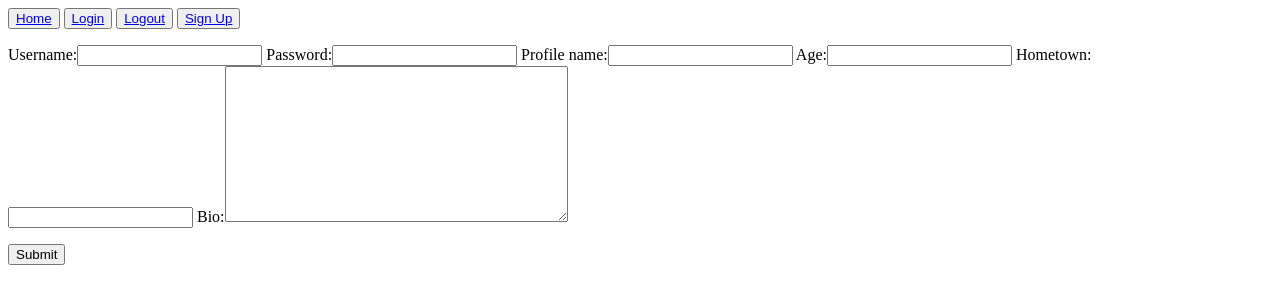
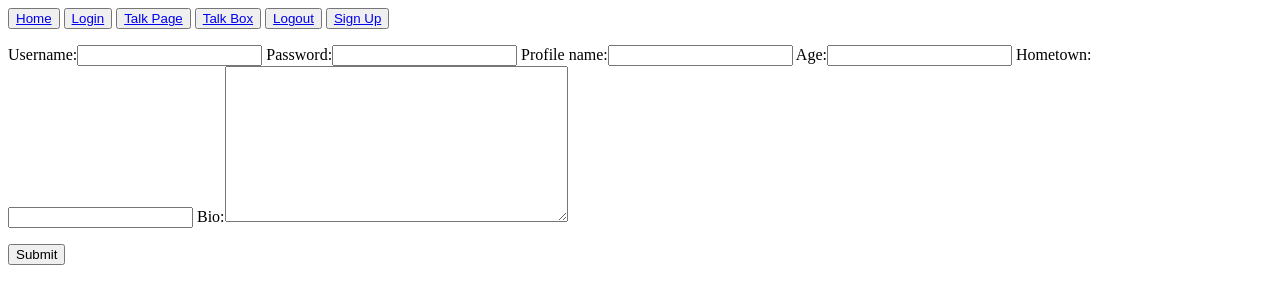
Before and after one commit to Will-Douglas/talk_box, a Django app: page /signup/ in a window 1280 px wide. Shown: the top 304 px of the page. Run offline with Django 3.2, Linux system fonts and the light colour scheme.

Commit message:
Added the profile link to all of the pages. Now abouot to work on the profile page itself.

```diff
--- a/templates/chatpage.html
+++ b/templates/chatpage.html
@@ -1,5 +1,7 @@
 <button><a href="/">Home</a></button>
 <button><a href="/login/">Login</a></button>
+<button><a href="/talker_page/{{request.user.id}}/">Talk Page</a></button>
+<button><a href="/new_post/">Talk Box</a></button>
 <button><a href="/logout/">Logout</a></button>
 <button><a href="/signup/">Sign Up</a></button>
 
--- a/templates/createdpost.html
+++ b/templates/createdpost.html
@@ -1,7 +1,10 @@
 <button><a href="/">Home</a></button>
 <button><a href="/login/">Login</a></button>
+<button><a href="/talker_page/{{request.user.id}}/">Talk Page</a></button>
+<button><a href="/new_post/">Talk Box</a></button>
 <button><a href="/logout/">Logout</a></button>
 <button><a href="/signup/">Sign Up</a></button>
+
 
 
 <p><form action="" method="post">
--- a/templates/index.html
+++ b/templates/index.html
@@ -3,8 +3,11 @@
 
 <button><a href="/">Home</a></button>
 <button><a href="/login/">Login</a></button>
+<button><a href="/talker_page/{{request.user.id}}/">Talk Page</a></button>
+<button><a href="/new_post/">Talk Box</a></button>
 <button><a href="/logout/">Logout</a></button>
 <button><a href="/signup/">Sign Up</a></button>
+
 
 {% for post in all_posts %}
 
--- a/templates/signupform.html
+++ b/templates/signupform.html
@@ -1,5 +1,7 @@
 <button><a href="/">Home</a></button>
 <button><a href="/login/">Login</a></button>
+<button><a href="/talker_page/{{request.user.id}}/">Talk Page</a></button>
+<button><a href="/new_post/">Talk Box</a></button>
 <button><a href="/logout/">Logout</a></button>
 <button><a href="/signup/">Sign Up</a></button>
 
--- a/templates/talkerprofile.html
+++ b/templates/talkerprofile.html
@@ -1,7 +1,10 @@
 <button><a href="/">Home</a></button>
 <button><a href="/login/">Login</a></button>
+<button><a href="/talker_page/{{request.user.id}}/">Talk Page</a></button>
+<button><a href="/new_post/">Talk Box</a></button>
 <button><a href="/logout/">Logout</a></button>
 <button><a href="/signup/">Sign Up</a></button>
+
 
 
 <ul>
```
Also changed, not shown: db.sqlite3, nu_talker/views.py (line endings or trailing spaces).
